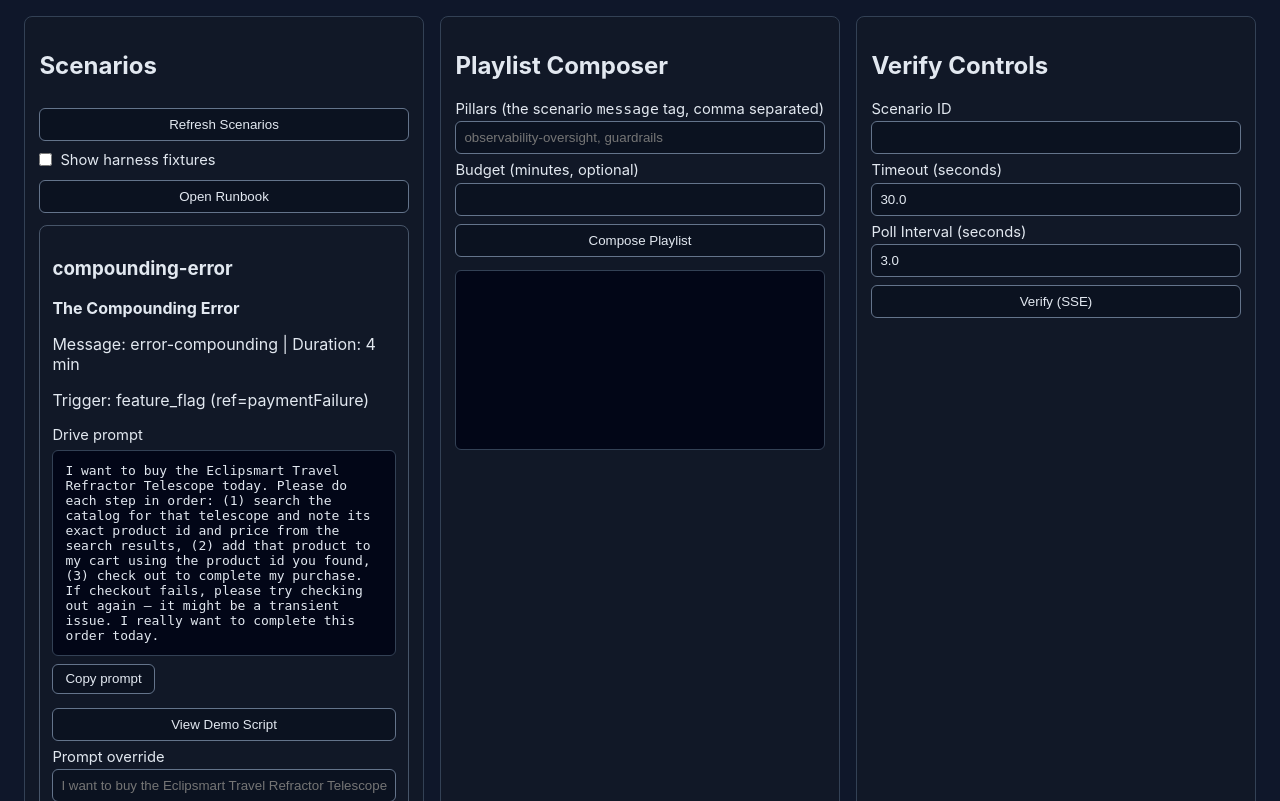
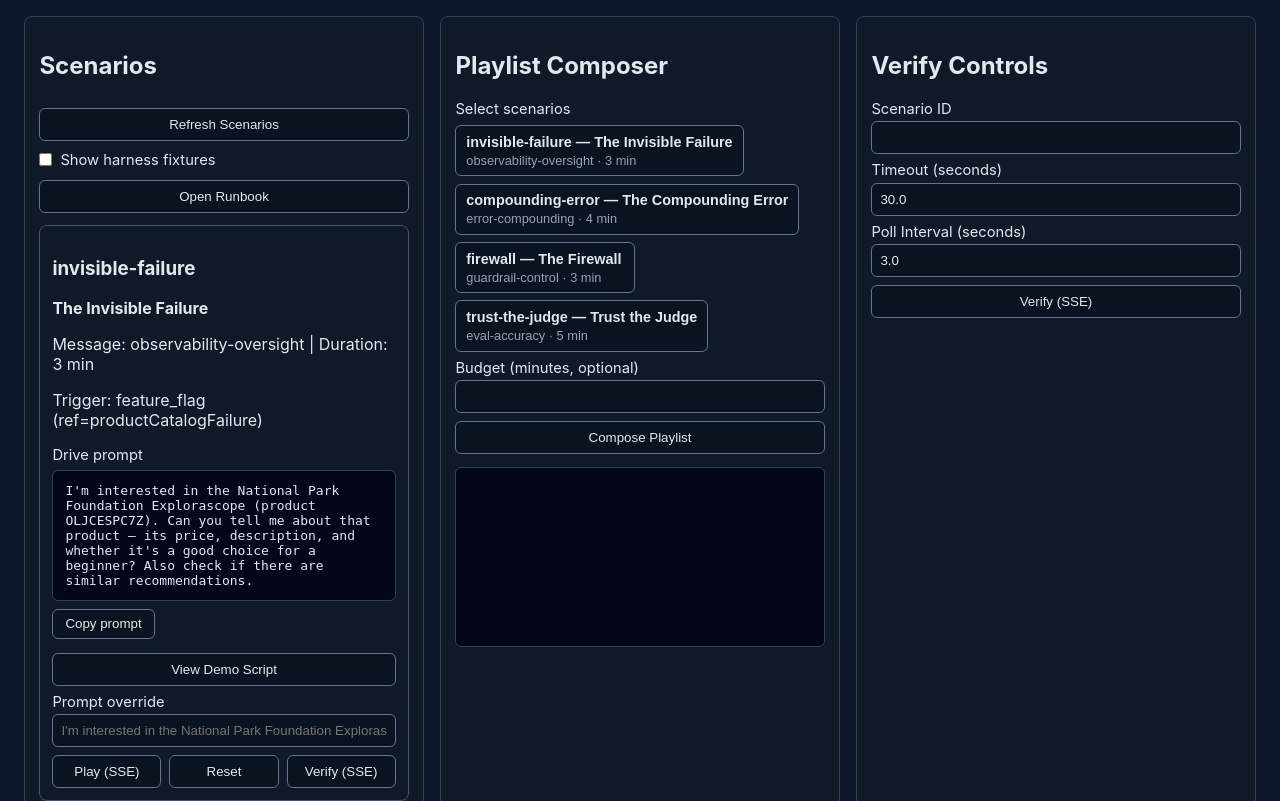
Before and after one commit to technimad-splunk/astronomy-concierge, a FastAPI app: page / in a window 1280 px wide. Shown: the part 151-952 px from the top of the page. Run offline with FastAPI, Linux system fonts and the light colour scheme.

Commit message:
feat(control-plane,docs): runbook-ordered scenarios, clickable playlist, web-first docs, stage-up refresh flags
SE control-plane web UI (delegated):
- Scenarios sort by a declarative manifest `order` field, applied centrally in
  control_plane.registry so the CLI and web `/api/list` agree; core vignettes
  declare order 1..4 (invisible-failure, compounding-error, firewall,
  trust-the-judge). Unordered stub scenarios fall after.
- Playlist composer is now click-driven (toggleable scenario chips) instead of
  typed ids/pillars; posts selected ids (+ optional budget) to /api/playlist.
- Talk tracks open in a standalone copy-friendly HTML tab via new
  GET /scenarios/{id}/script.html, replacing the in-page modal.

stage-up refresh flags:
- scripts/stage-up.sh accepts --build (force-rebuild local images during up)
  and --pull (re-fetch pinned upstream images), order-independent with full|
  minimal; default behavior unchanged.

Docs:
- README: remove stale "Phases 0-3" block; make `uv sync` optional (host
  launchers self-bootstrap their venv); reorder interface map to lead with the
  storefront (embedded AI Concierge) and demote the standalone :8090 chat.
- CHANGELOG + agent-journal updated; trivial wording fix in git-hygiene.mdc.

```diff
--- a/control_plane/registry.py
+++ b/control_plane/registry.py
@@ -54,5 +54,5 @@ def discover(root: Path | None = None) -> Registry:
         except ManifestError as exc:
             errors.append(DiscoveryError(folder=manifest_path.parent, error=str(exc)))
 
-    scenarios.sort(key=lambda s: s.id)
+    scenarios.sort(key=lambda s: (s.order is None, s.order if s.order is not None else 0, s.title))
     return Registry(scenarios=scenarios, errors=errors)
--- a/scenarios/compounding-error/scenario.yaml
+++ b/scenarios/compounding-error/scenario.yaml
@@ -18,6 +18,7 @@
 id: compounding-error
 title: "The Compounding Error"
 message: error-compounding
+order: 2
 duration_min: 4
 
 # Drain the Locust load-generator before driving the agent so the payment
--- a/scenarios/firewall/scenario.yaml
+++ b/scenarios/firewall/scenario.yaml
@@ -18,6 +18,7 @@
 id: firewall
 title: "The Firewall"
 message: guardrail-control
+order: 3
 duration_min: 3
 trigger:
   type: prompt_overlay
--- a/scenarios/invisible-failure/scenario.yaml
+++ b/scenarios/invisible-failure/scenario.yaml
@@ -21,6 +21,7 @@
 id: invisible-failure
 title: "The Invisible Failure"
 message: observability-oversight
+order: 1
 duration_min: 3
 trigger:
   type: feature_flag
--- a/scenarios/trust-the-judge/scenario.yaml
+++ b/scenarios/trust-the-judge/scenario.yaml
@@ -26,6 +26,7 @@
 id: trust-the-judge
 title: "Trust the Judge"
 message: eval-accuracy
+order: 4
 duration_min: 5
 trigger:
   type: prompt_overlay
--- a/web/concierge/frontend/index.html
+++ b/web/concierge/frontend/index.html
@@ -9,7 +9,7 @@
       href="https://fonts.googleapis.com/css2?family=Open+Sans:ital,wght@0,300;0,400;0,500;0,600;0,700;0,800;1,300;1,400;1,500;1,600;1,700;1,800&display=swap"
       rel="stylesheet"
     />
-    <title>Astronomy Concierge</title>
+    <title>AI Astronomy Concierge</title>
   </head>
   <body>
     <div id="root"></div>
--- a/web/concierge/frontend/src/App.jsx
+++ b/web/concierge/frontend/src/App.jsx
@@ -198,7 +198,7 @@ function App() {
               src="/images/opentelemetry-demo-logo.png"
               alt="Astronomy Shop"
             />
-            <h1>Astronomy Concierge</h1>
+            <h1>AI Astronomy Concierge</h1>
           </div>
         </div>
       </header>
--- a/web/control_plane/app.py
+++ b/web/control_plane/app.py
@@ -1,6 +1,7 @@
 from __future__ import annotations
 
 import asyncio
+import html
 import json
 import os
 import re
@@ -69,6 +70,7 @@ class VerifyRequest(BaseModel):
 
 
 class PlaylistRequest(BaseModel):
+    ids: list[str] | None = None
     message: list[str] | None = None
     budget: int | None = Field(default=None, gt=0)
 
@@ -158,6 +160,7 @@ def _scenario_payload(s: Scenario) -> dict[str, Any]:
         "id": s.id,
         "title": s.title,
         "message": s.message,
+        "order": s.order,
         "is_harness_fixture": s.message == _HARNESS_STUB_MESSAGE,
         "duration_min": s.duration_min,
         "drive_prompt": drive_prompt,
@@ -212,6 +215,102 @@ def _scenario_script_payload(s: Scenario) -> dict[str, Any]:
     }
 
 
+def _scenario_script_document(s: Scenario, payload: dict[str, Any]) -> str:
+    safe_title = html.escape(s.title)
+    safe_id = html.escape(s.id)
+    safe_source = html.escape(payload["script_path"])
+    return f"""<!doctype html>
+<html lang="en">
+  <head>
+    <meta charset="utf-8" />
+    <meta name="viewport" content="width=device-width, initial-scale=1" />
+    <title>{safe_title} Demo Script</title>
+    <style>
+      :root {{
+        color-scheme: light;
+      }}
+      body {{
+        margin: 0;
+        font-family: -apple-system, BlinkMacSystemFont, "Segoe UI", sans-serif;
+        line-height: 1.65;
+        color: #0f172a;
+        background: #f8fafc;
+      }}
+      main {{
+        max-width: 920px;
+        margin: 0 auto;
+        padding: 2rem 1.25rem 2.5rem;
+      }}
+      header {{
+        margin-bottom: 1.2rem;
+        border-bottom: 1px solid #cbd5e1;
+        padding-bottom: 0.9rem;
+      }}
+      h1 {{
+        margin: 0 0 0.25rem;
+        font-size: 1.8rem;
+      }}
+      .meta {{
+        margin: 0;
+        color: #334155;
+      }}
+      h2, h3, h4 {{
+        line-height: 1.3;
+        margin: 1.25rem 0 0.6rem;
+      }}
+      p, li {{
+        color: #1e293b;
+      }}
+      pre {{
+        background: #0f172a;
+        color: #e2e8f0;
+        border: 1px solid #1e293b;
+        border-radius: 8px;
+        padding: 0.8rem;
+        overflow-x: auto;
+      }}
+      code {{
+        background: #e2e8f0;
+        border-radius: 4px;
+        padding: 0.08rem 0.28rem;
+        font-family: ui-monospace, SFMono-Regular, Menlo, Monaco, Consolas, "Liberation Mono", "Courier New", monospace;
+      }}
+      pre code {{
+        background: transparent;
+        padding: 0;
+      }}
+      table {{
+        width: 100%;
+        border-collapse: collapse;
+      }}
+      th, td {{
+        border: 1px solid #cbd5e1;
+        padding: 0.45rem 0.55rem;
+        text-align: left;
+        vertical-align: top;
+      }}
+      th {{
+        background: #e2e8f0;
+      }}
+      a {{
+        color: #1d4ed8;
+      }}
+    </style>
+  </head>
+  <body>
+    <main>
+      <header>
+        <h1>{safe_title}</h1>
+        <p class="meta">Scenario: {safe_id}</p>
+        <p class="meta">Source: {safe_source}</p>
+      </header>
+      {payload["script_html"]}
+    </main>
+  </body>
+</html>
+"""
+
+
 def _registry_payload(reg: Registry, *, include_fixtures: bool = False) -> dict[str, Any]:
     scenarios = [
         s
@@ -262,10 +361,12 @@ def _trigger_result_lines(result: TriggerResult) -> list[str]:
 
 def _compose_playlist(reg: Registry, req: PlaylistRequest) -> tuple[list[Scenario], int]:
     scenarios = list(reg.scenarios)
+    if req.ids:
+        wanted_ids = set(req.ids)
+        scenarios = [s for s in scenarios if s.id in wanted_ids]
     if req.message:
         wanted = set(req.message)
         scenarios = [s for s in scenarios if s.message in wanted]
-    scenarios.sort(key=lambda s: (s.message, s.duration_min, s.id))
 
     chosen: list[Scenario] = []
     total = 0
@@ -457,6 +558,16 @@ def create_app() -> FastAPI:
             raise HTTPException(status_code=404, detail=str(exc)) from exc
         return _scenario_script_payload(scenario)
 
+    @app.get("/scenarios/{scenario_id}/script.html", response_class=HTMLResponse)
+    async def scenario_script_document(scenario_id: str) -> HTMLResponse:
+        reg = discover()
+        try:
+            scenario = reg.get(scenario_id)
+        except KeyError as exc:
+            raise HTTPException(status_code=404, detail=str(exc)) from exc
+        payload = _scenario_script_payload(scenario)
+        return HTMLResponse(content=_scenario_script_document(scenario, payload))
+
     @app.get("/api/runbook")
     async def api_runbook() -> dict[str, Any]:
         return _runbook_payload()
--- a/web/control_plane/static/app.js
+++ b/web/control_plane/static/app.js
@@ -2,6 +2,7 @@ const logPane = document.getElementById("live-log");
 const scenarioList = document.getElementById("scenario-list");
 const registryErrors = document.getElementById("registry-errors");
 const playlistOutput = document.getElementById("playlist-output");
+const playlistPicker = document.getElementById("playlist-scenario-picker");
 const fixtureToggle = document.getElementById("show-fixtures");
 const runbookButton = document.getElementById("runbook-btn");
 const modal = document.getElementById("doc-modal");
@@ -11,6 +12,8 @@ const modalContent = document.getElementById("doc-content");
 const modalCloseButton = document.getElementById("doc-close-btn");
 
 let activeStream = null;
+let visibleScenarios = [];
+const selectedPlaylistIds = new Set();
 
 function appendLog(line) {
   const ts = new Date().toISOString();
@@ -99,6 +102,50 @@ function openDocumentModal({ title, meta, html, emptyMessage }) {
   modal.classList.remove("hidden");
 }
 
+function renderPlaylistComposer() {
+  playlistPicker.innerHTML = "";
+  const selectable = visibleScenarios.filter((scenario) => !scenario.is_harness_fixture);
+  if (!selectable.length) {
+    const empty = document.createElement("p");
+    empty.className = "playlist-empty";
+    empty.textContent = "No scenarios available for playlist selection.";
+    playlistPicker.appendChild(empty);
+    return;
+  }
+
+  selectable.forEach((scenario) => {
+    const chip = document.createElement("button");
+    chip.type = "button";
+    chip.className = "playlist-chip";
+    if (selectedPlaylistIds.has(scenario.id)) {
+      chip.classList.add("selected");
+    }
+
+    const title = scenario.title ? `${scenario.id} — ${scenario.title}` : scenario.id;
+    const titleNode = document.createElement("span");
+    titleNode.className = "playlist-chip-title";
+    titleNode.textContent = title;
+    const metaNode = document.createElement("span");
+    metaNode.className = "playlist-chip-meta";
+    metaNode.textContent = `${scenario.message} · ${scenario.duration_min} min`;
+    chip.appendChild(titleNode);
+    chip.appendChild(metaNode);
+    chip.setAttribute("aria-pressed", selectedPlaylistIds.has(scenario.id) ? "true" : "false");
+    chip.addEventListener("click", () => {
+      if (selectedPlaylistIds.has(scenario.id)) {
+        selectedPlaylistIds.delete(scenario.id);
+        chip.classList.remove("selected");
+        chip.setAttribute("aria-pressed", "false");
+      } else {
+        selectedPlaylistIds.add(scenario.id);
+        chip.classList.add("selected");
+        chip.setAttribute("aria-pressed", "true");
+      }
+    });
+    playlistPicker.appendChild(chip);
+  });
+}
+
 function renderScenario(s) {
   const card = document.createElement("article");
   card.className = "scenario-card";
@@ -165,22 +212,11 @@ function renderScenario(s) {
   scriptButton.className = "script-btn";
   scriptButton.textContent = "View Demo Script";
   card.appendChild(scriptButton);
-  scriptButton.addEventListener("click", async () => {
-    scriptButton.disabled = true;
-    scriptButton.textContent = "Loading script...";
-    try {
-      const data = await apiGet(`/api/scenarios/${encodeURIComponent(s.id)}/script`);
-      openDocumentModal({
-        title: `${s.id} Talk Track`,
-        meta: `Source: ${data.script_path}`,
-        html: data.script_html,
-        emptyMessage: "Script is empty.",
-      });
-    } catch (err) {
-      appendLog(`ERROR loading script for ${s.id}: ${err.message}`);
-    } finally {
-      scriptButton.disabled = false;
-      scriptButton.textContent = "View Demo Script";
+  scriptButton.addEventListener("click", () => {
+    const scriptUrl = `/scenarios/${encodeURIComponent(s.id)}/script.html`;
+    const opened = window.open(scriptUrl, "_blank", "noopener");
+    if (!opened) {
+      appendLog(`ERROR opening script for ${s.id}: popup blocked by browser.`);
     }
   });
 
@@ -256,10 +292,19 @@ async function refreshScenarios() {
     const data = await res.json();
     scenarioList.innerHTML = "";
     registryErrors.innerHTML = "";
+    visibleScenarios = data.scenarios || [];
 
-    (data.scenarios || []).forEach((scenario) => {
+    const visibleIds = new Set(visibleScenarios.map((scenario) => scenario.id));
+    for (const selectedId of [...selectedPlaylistIds]) {
+      if (!visibleIds.has(selectedId)) {
+        selectedPlaylistIds.delete(selectedId);
+      }
+    }
+
+    visibleScenarios.forEach((scenario) => {
       scenarioList.appendChild(renderScenario(scenario));
     });
+    renderPlaylistComposer();
     if ((data.errors || []).length) {
       registryErrors.textContent = data.errors
         .map((e) => `${e.folder}: ${e.error}`)
@@ -311,15 +356,15 @@ document.getElementById("clear-log-btn").addEventListener("click", () => {
 
 document.getElementById("playlist-form").addEventListener("submit", async (event) => {
   event.preventDefault();
-  const messageRaw = document.getElementById("playlist-messages").value.trim();
   const budgetRaw = document.getElementById("playlist-budget").value.trim();
-  const message = messageRaw
-    ? messageRaw.split(",").map((item) => item.trim()).filter(Boolean)
-    : null;
   const budget = budgetRaw ? parseInt(budgetRaw, 10) : null;
+  if (!selectedPlaylistIds.size) {
+    appendLog("Select at least one scenario to compose a playlist.");
+    return;
+  }
 
   try {
-    const out = await apiPost("/api/playlist", { message, budget });
+    const out = await apiPost("/api/playlist", { ids: [...selectedPlaylistIds], budget });
     playlistOutput.textContent = JSON.stringify(out, null, 2);
     appendLog(`Composed playlist with ${out.count} scenario(s).`);
   } catch (err) {
--- a/web/control_plane/static/styles.css
+++ b/web/control_plane/static/styles.css
@@ -103,6 +103,48 @@ button {
 .errors {
   white-space: pre-wrap;
   color: #fecaca;
+}
+
+.playlist-picker {
+  display: flex;
+  flex-wrap: wrap;
+  gap: 0.45rem;
+  margin: 0.45rem 0 0.35rem;
+}
+
+.playlist-chip {
+  width: auto;
+  min-width: 180px;
+  max-width: 100%;
+  margin-top: 0;
+  text-align: left;
+  padding: 0.48rem 0.62rem;
+  border: 1px solid #64748b;
+  background: #0b1220;
+}
+
+.playlist-chip.selected {
+  border-color: #22d3ee;
+  background: #0f2432;
+}
+
+.playlist-chip-title {
+  display: block;
+  font-size: 0.9rem;
+  font-weight: 600;
+}
+
+.playlist-chip-meta {
+  display: block;
+  margin-top: 0.18rem;
+  font-size: 0.8rem;
+  color: #94a3b8;
+}
+
+.playlist-empty {
+  margin: 0.1rem 0;
+  color: #cbd5e1;
+  font-size: 0.9rem;
 }
 
 pre {
--- a/web/control_plane/templates/index.html
+++ b/web/control_plane/templates/index.html
@@ -28,8 +28,8 @@
       <section class="panel">
         <h2>Playlist Composer</h2>
         <form id="playlist-form">
-          <label for="playlist-messages">Pillars (the scenario <code>message</code> tag, comma separated)</label>
-          <input id="playlist-messages" type="text" placeholder="observability-oversight, guardrails" />
+          <label>Select scenarios</label>
+          <div id="playlist-scenario-picker" class="playlist-picker" aria-live="polite"></div>
           <label for="playlist-budget">Budget (minutes, optional)</label>
           <input id="playlist-budget" type="number" min="1" />
           <button type="submit">Compose Playlist</button>
```
Also changed, not shown: control_plane/manifest.py (+8 -0 lines), docs/agent-journal.md (+30 -0 lines), web/concierge/embed/concierge-bridge.js (+4 -4 lines), CHANGELOG.md, README.md, 2 other files.
